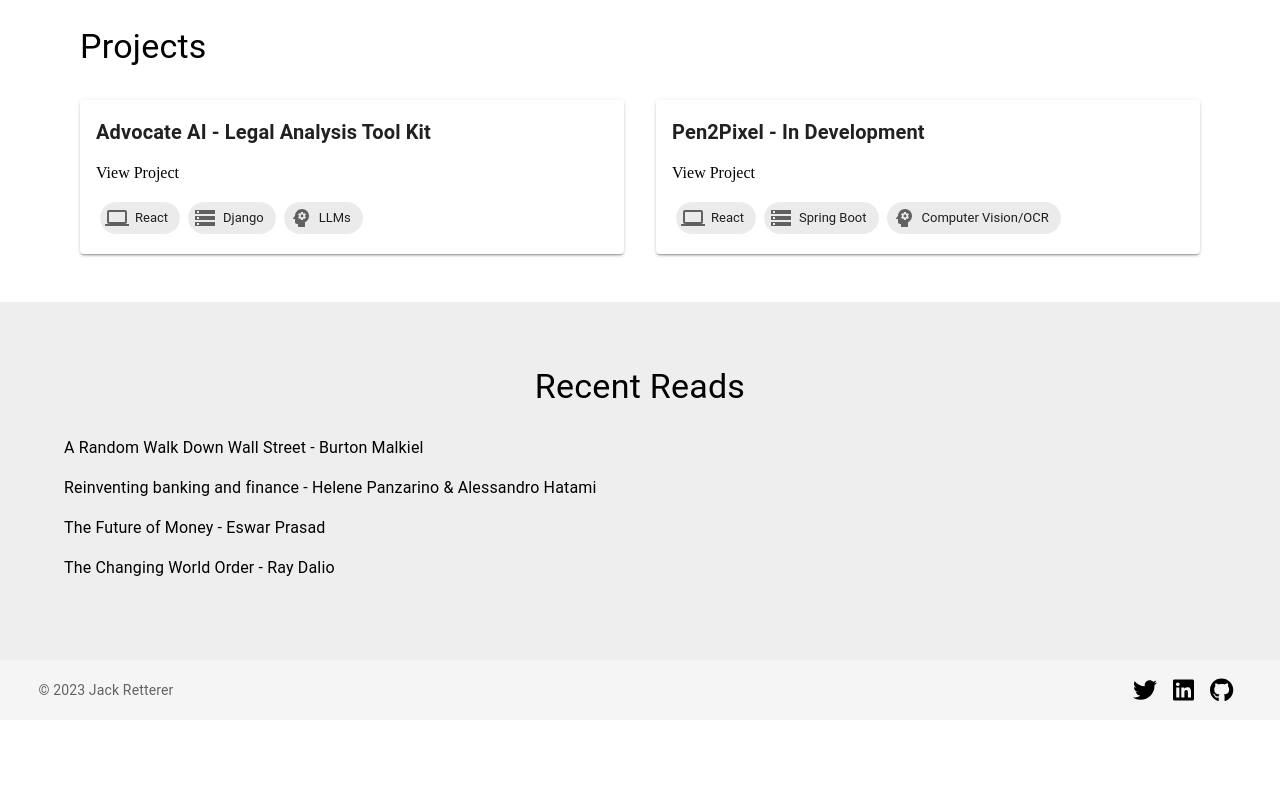
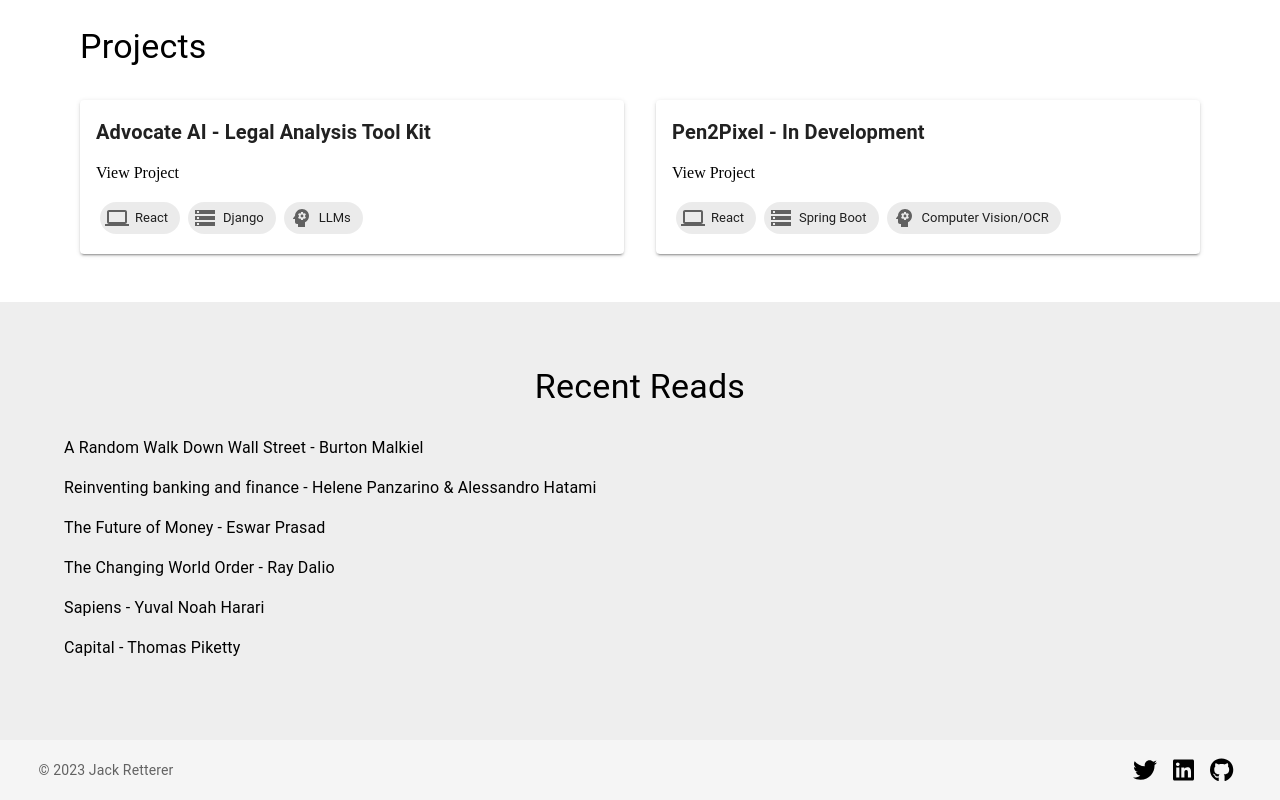
Before and after one commit to jackretterer/jackretterer, a React (Create React App) app: page / in a window 1280 px wide. Shown: the part 2542-3342 px from the top of the page. Before the commit the page ends 3262 px from the top, so only its background shows below. Built offline with nearby package versions, Linux system fonts and the light colour scheme.

Commit message:
Fixed book section & footer

```diff
--- a/src/components/LandingPage.js
+++ b/src/components/LandingPage.js
@@ -273,7 +273,10 @@ const LandingPage = () => {
         {['A Random Walk Down Wall Street - Burton Malkiel',
           'Reinventing banking and finance - Helene Panzarino & Alessandro Hatami',
           'The Future of Money - Eswar Prasad',
-          'The Changing World Order - Ray Dalio'].map((text, index) => (
+          'The Changing World Order - Ray Dalio',
+          'Sapiens - Yuval Noah Harari',
+          'Capital - Thomas Piketty'
+        ].map((text, index) => (
             <ListItem key={index} disableGutters>
               <Typography variant="body1">{text}</Typography>
             </ListItem>
```
